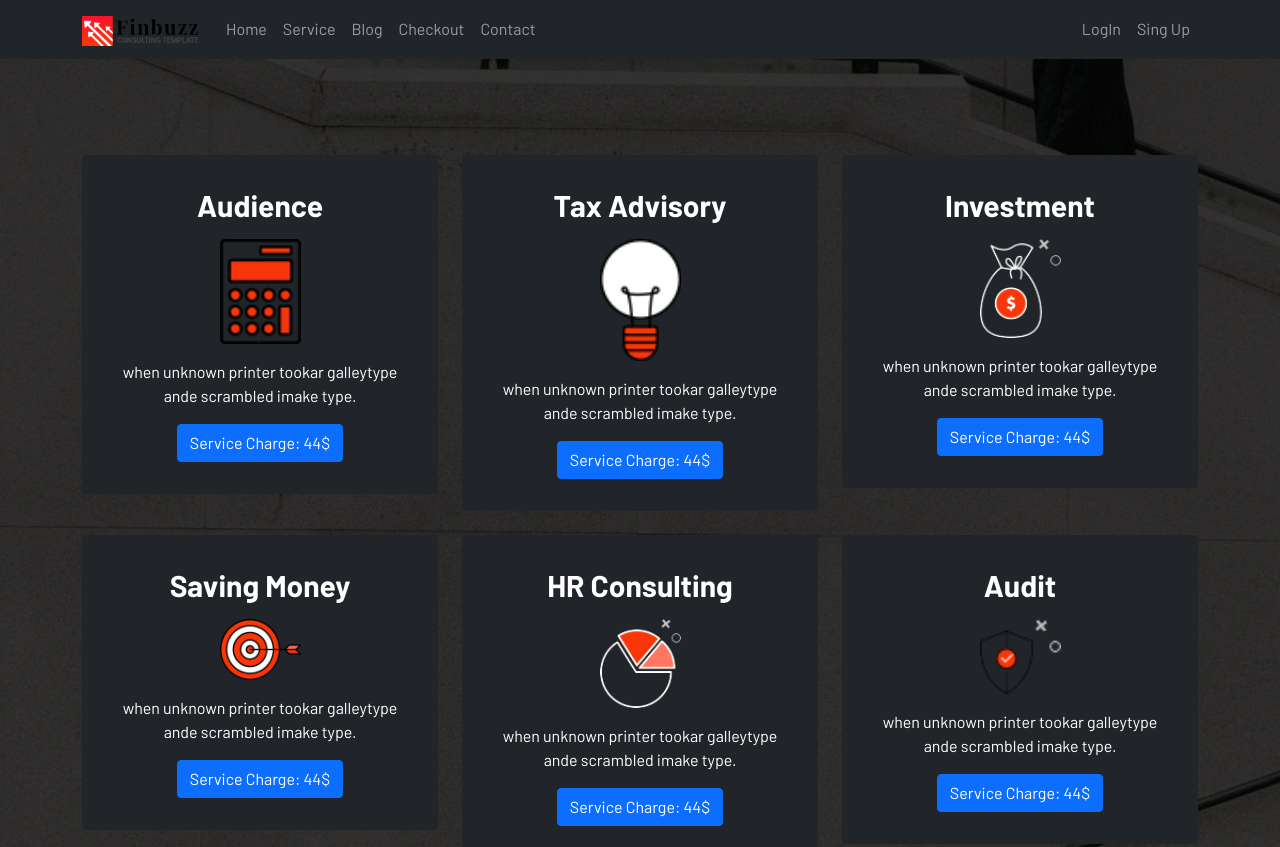
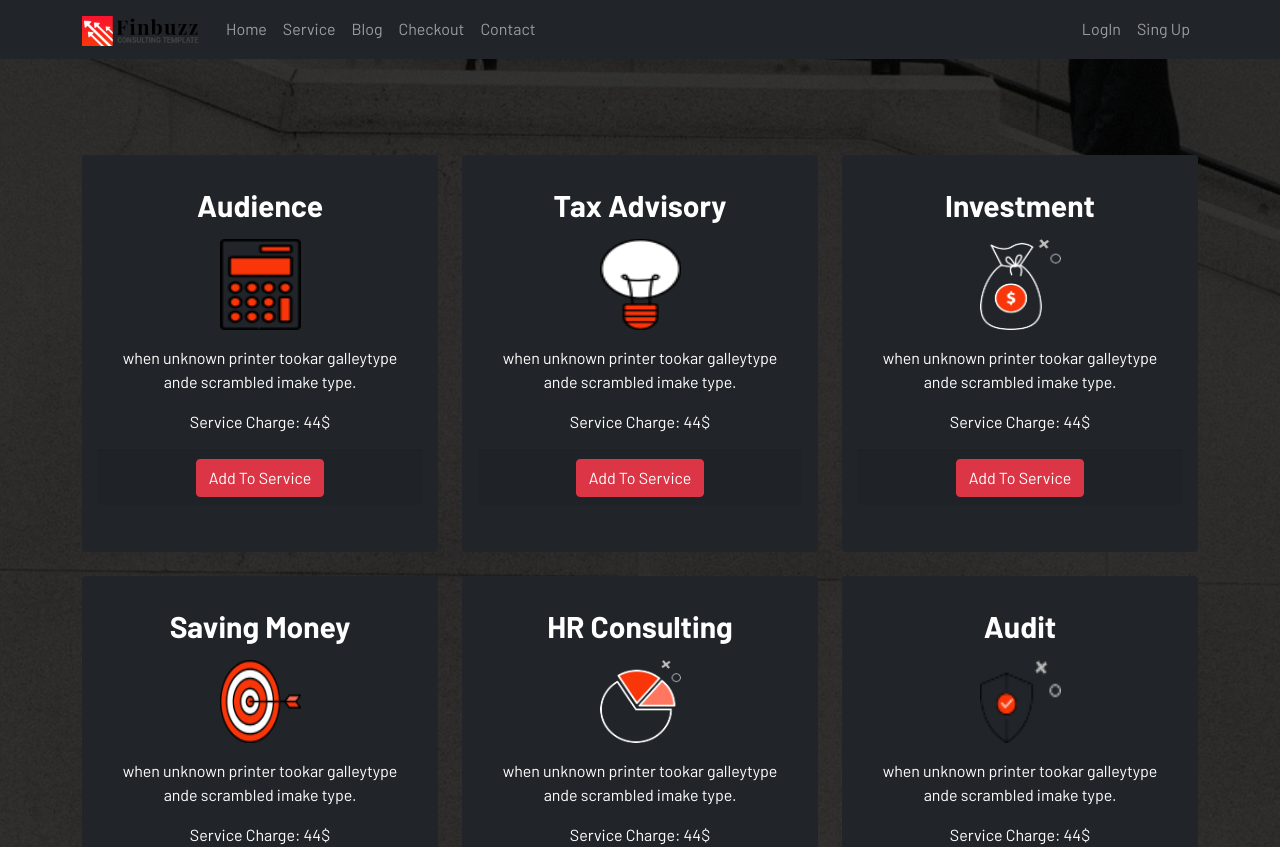
Before and after one commit to mkpbd/independent-service-provider, a React (Create React App) app: page / in a window 1280 px wide. Shown: the top 847 px of the page. Built offline with nearby package versions, Linux system fonts and the light colour scheme.

Commit message:
Add to service in card

```diff
--- a/src/components/SingleService/SingleService.js
+++ b/src/components/SingleService/SingleService.js
@@ -10,16 +10,19 @@ const SingleService = () => {
        <>
         {services.map(service => (
              <Col key={service.id}>
-             <Card className='border-0 text-center d-block p-3 bg-dark text-white card-hover'>
+             <Card className='border-0 text-center h-100 d-block p-3 bg-dark text-white card-hover'>
                <Card.Title className='title-font-weight my-3'>{service.serviceName}</Card.Title>
                <Card.Img className='img-fluid h-25 w-25' src={service.serviceIcon} />
                <Card.Body>
                  <Card.Text>
                   {service.serviceSummary}
                  </Card.Text>
-                 <Button type="href">Service Charge: {service.price}$</Button>
+                 <Card.Link className='link text-decoration-none text-white'>Service Charge: {service.price}$</Card.Link>
 
                </Card.Body>
+               <Card.Footer>
+                  <Button className='btn btn-danger'>Add To Service</Button>
+               </Card.Footer>
              </Card>
            </Col>
         ))}
```
